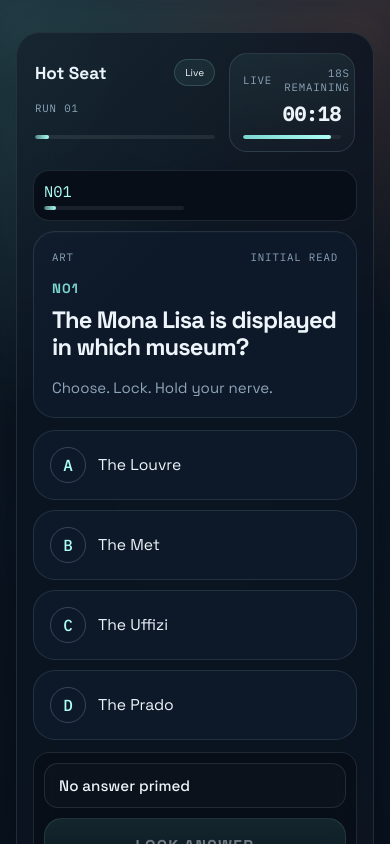
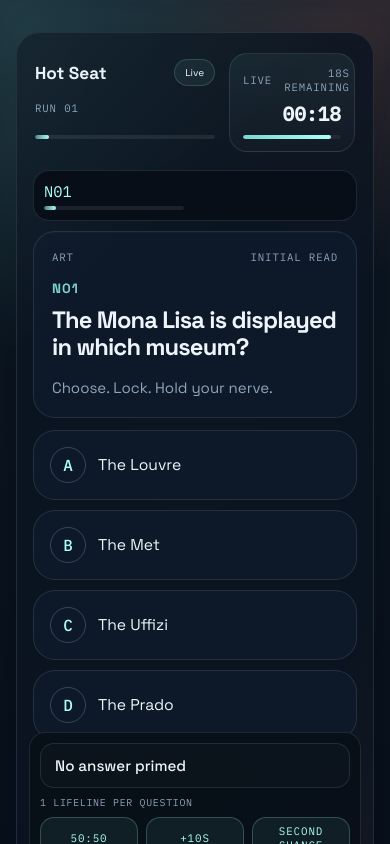
Before and after one commit to anweshhhh/Millionare, a React (Vite) app: page / in a window 390 px wide. Both pictures are taken after a click on the button "START RUN". Shown: the top 844 px of the page. Built offline with nearby package versions, Linux system fonts and the light colour scheme; no server answers; the database is empty.

Commit message:
fix(ux): pin mobile answer controls with fixed action dock

```diff
--- a/src/components/HotSeatScreen.tsx
+++ b/src/components/HotSeatScreen.tsx
@@ -264,27 +264,38 @@ export function HotSeatScreen(props: HotSeatScreenProps) {
               {phase === "suspense" ? <div className="suspense-scan" aria-hidden="true" /> : null}
             </div>
 
-            <div className="action-zone">
+            <div
+              className={[
+                "state-panel",
+                phase === "active" ? "is-hidden-active" : "",
+                phase === "suspense" ? "is-visible" : "",
+                phase === "reveal" ? "is-reveal" : ""
+              ].join(" ")}
+            >
+              <span className="state-label">{stateTitle}</span>
+              <p>
+                {phase === "active"
+                  ? "Select then lock."
+                  : phase === "suspense"
+                    ? "Answer locked."
+                    : revealResult === "correct"
+                      ? questionNumber === totalQuestions
+                        ? "Final rung secured."
+                        : "Advancing."
+                      : pendingSecondChanceRecovery
+                        ? "Shield triggered. Retry."
+                        : failureReason === "timeout"
+                          ? "Time expired."
+                  : "Wrong read."}
+              </p>
+            </div>
+
+            <div className="action-dock" aria-label="Primary answer controls">
               <div className={["decision-readout", stageToneClass].join(" ")}>
                 <strong>{decisionLabel}</strong>
               </div>
-              <button
-                className={[
-                  "primary-cta",
-                  "hot-seat-cta",
-                  phase === "active" && selectedAnswer === null ? "is-disabled" : "",
-                  phase === "suspense" ? "is-quiet" : "",
-                  phase === "reveal" && revealResult === "incorrect" ? "is-danger" : ""
-                ]
-                  .filter(Boolean)
-                  .join(" ")}
-                type="button"
-                onClick={phase === "active" ? onLockAnswer : undefined}
-                disabled={phase !== "active" || selectedAnswer === null}
-              >
-                {ctaLabel}
-              </button>
-            </div>
+
+              <p className="lifeline-meta">1 lifeline per question</p>
 
               <div className="lifeline-strip">
                 <button
@@ -324,23 +335,24 @@ export function HotSeatScreen(props: HotSeatScreenProps) {
                 </button>
               </div>
 
-            <div className={["state-panel", phase === "suspense" ? "is-visible" : "", phase === "reveal" ? "is-reveal" : ""].join(" ")}>
-              <span className="state-label">{stateTitle}</span>
-              <p>
-                {phase === "active"
-                  ? "Select then lock."
-                  : phase === "suspense"
-                    ? "Answer locked."
-                    : revealResult === "correct"
-                      ? questionNumber === totalQuestions
-                        ? "Final rung secured."
-                        : "Advancing."
-                      : pendingSecondChanceRecovery
-                        ? "Shield triggered. Retry."
-                        : failureReason === "timeout"
-                          ? "Time expired."
-                          : "Wrong read."}
-              </p>
+              <div className="action-zone">
+                <button
+                  className={[
+                    "primary-cta",
+                    "hot-seat-cta",
+                    phase === "active" && selectedAnswer === null ? "is-disabled" : "",
+                    phase === "suspense" ? "is-quiet" : "",
+                    phase === "reveal" && revealResult === "incorrect" ? "is-danger" : ""
+                  ]
+                    .filter(Boolean)
+                    .join(" ")}
+                  type="button"
+                  onClick={phase === "active" ? onLockAnswer : undefined}
+                  disabled={phase !== "active" || selectedAnswer === null}
+                >
+                  {ctaLabel}
+                </button>
+              </div>
             </div>
           </div>
 
--- a/src/styles.css
+++ b/src/styles.css
@@ -647,7 +647,7 @@ button {
 .play-stage {
   display: grid;
   gap: 12px;
-  padding-bottom: calc(86px + env(safe-area-inset-bottom, 0px));
+  padding-bottom: calc(186px + env(safe-area-inset-bottom, 0px));
 }
 
 .question-card,
@@ -818,6 +818,26 @@ button {
   color: var(--ink);
 }
 
+.state-panel.is-hidden-active {
+  display: none;
+}
+
+.action-dock {
+  position: fixed;
+  left: 50%;
+  transform: translateX(-50%);
+  bottom: calc(8px + env(safe-area-inset-bottom, 0px));
+  z-index: 25;
+  width: min(calc(100% - 24px), 560px);
+  display: grid;
+  gap: 8px;
+  padding: 10px;
+  border: 1px solid var(--line);
+  border-radius: 16px;
+  background: rgba(8, 15, 24, 0.94);
+  backdrop-filter: blur(12px);
+}
+
 .lifeline-strip {
   display: grid;
   grid-template-columns: repeat(3, minmax(0, 1fr));
@@ -849,17 +869,18 @@ button {
   color: var(--muted);
 }
 
+.lifeline-meta {
+  margin: 0;
+  font-family: "IBM Plex Mono", monospace;
+  font-size: 0.62rem;
+  letter-spacing: 0.07em;
+  text-transform: uppercase;
+  color: var(--muted);
+}
+
 .action-zone {
   display: grid;
-  gap: 10px;
-  position: sticky;
-  bottom: calc(8px + env(safe-area-inset-bottom, 0px));
-  z-index: 3;
-  padding: 10px;
-  border: 1px solid var(--line);
-  border-radius: 16px;
-  background: rgba(8, 15, 24, 0.9);
-  backdrop-filter: blur(10px);
+  gap: 8px;
 }
 
 .decision-readout {
@@ -963,6 +984,7 @@ button {
   border-radius: 999px;
   background: rgba(255, 255, 255, 0.08);
   overflow: hidden;
+  display: none;
 }
 
 .ladder-run-progress-fill {
@@ -1332,10 +1354,13 @@ button {
     padding-bottom: 0;
   }
 
-  .action-zone {
+  .action-dock {
     position: static;
+    left: auto;
+    transform: none;
     bottom: auto;
     z-index: auto;
+    width: 100%;
     padding: 0;
     border: 0;
     border-radius: 0;
@@ -1463,6 +1488,19 @@ button {
   .lifeline-chip {
     min-height: 38px;
   }
+
+  .play-stage {
+    padding-bottom: calc(170px + env(safe-area-inset-bottom, 0px));
+  }
+
+  .action-dock {
+    gap: 6px;
+    padding: 8px;
+  }
+
+  .hot-seat-cta {
+    min-height: 48px;
+  }
 }
 
 @media (prefers-reduced-motion: reduce) {
```
Also changed, not shown: 3 other files (tests, documents, lock files or other folders). Lines whose indentation alone changed are shown as unchanged.
